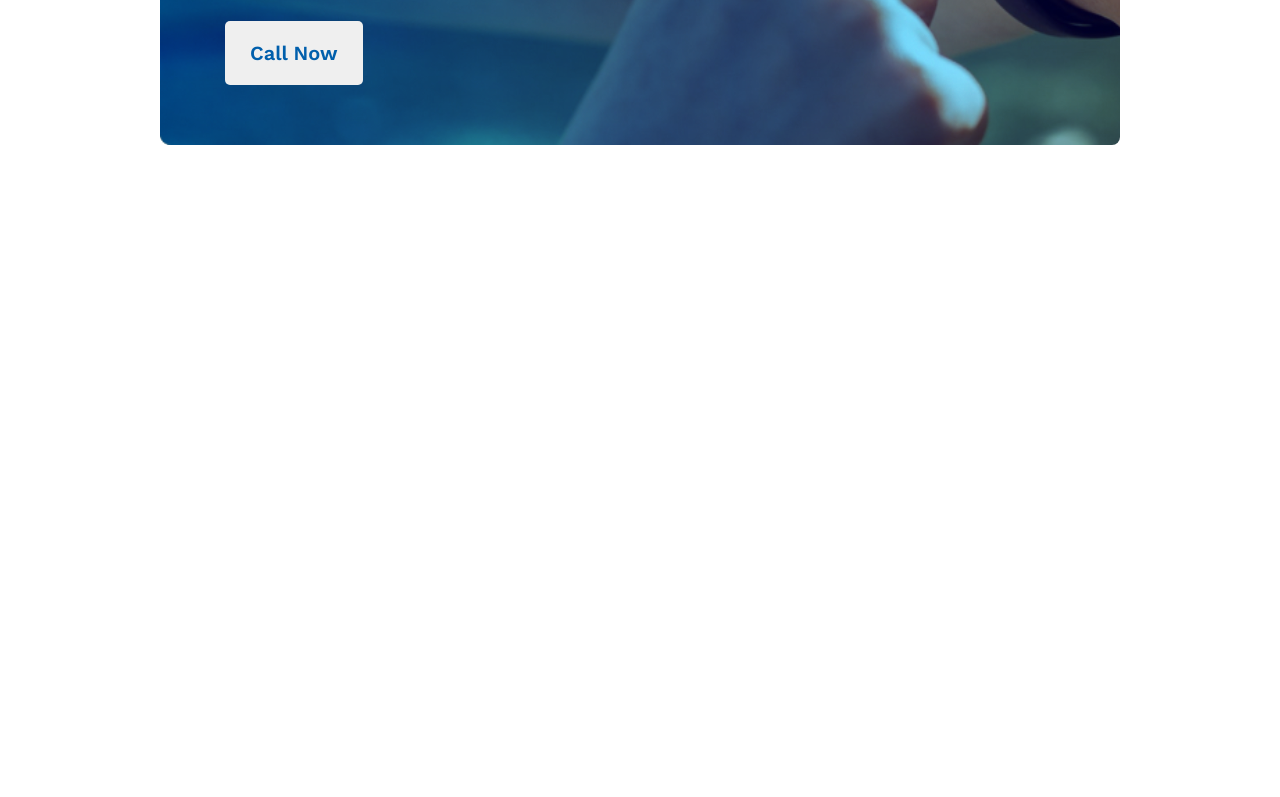
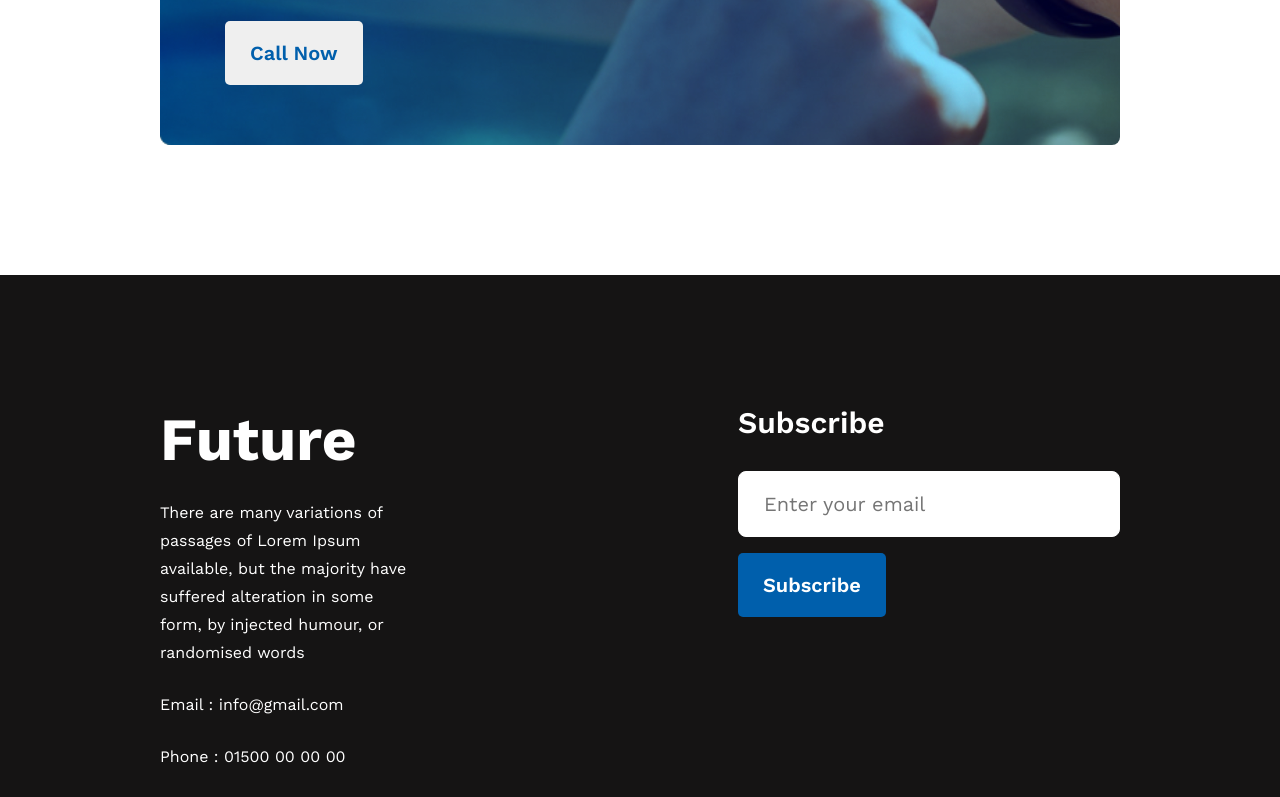
Before and after one commit to jesandante007/new-year-new-me, a plain HTML site: page index.html in a window 1280 px wide. Shown: the part 2729-3526 px from the top of the page. Before the commit the page ends 3004 px from the top, so only its background shows below. Drawn offline with nearby package versions, Linux system fonts and the light colour scheme.

Commit message:
footer completed

```diff
--- a/index.html
+++ b/index.html
@@ -11,7 +11,13 @@
       href="https://fonts.googleapis.com/css2?family=Work+Sans:wght@400;600;700&display=swap"
       rel="stylesheet"
     />
-    <link rel="stylesheet" href="https://cdnjs.cloudflare.com/ajax/libs/font-awesome/6.2.1/css/all.min.css" integrity="sha512-MV7K8+y+gLIBoVD59lQIYicR65iaqukzvf/nwasF0nqhPay5w/9lJmVM2hMDcnK1OnMGCdVK+iQrJ7lzPJQd1w==" crossorigin="anonymous" referrerpolicy="no-referrer" />
+    <link
+      rel="stylesheet"
+      href="https://cdnjs.cloudflare.com/ajax/libs/font-awesome/6.2.1/css/all.min.css"
+      integrity="sha512-MV7K8+y+gLIBoVD59lQIYicR65iaqukzvf/nwasF0nqhPay5w/9lJmVM2hMDcnK1OnMGCdVK+iQrJ7lzPJQd1w=="
+      crossorigin="anonymous"
+      referrerpolicy="no-referrer"
+    />
     <link rel="stylesheet" href="styles/new-year-new-me.css" />
   </head>
   <body>
@@ -33,19 +39,33 @@
       <!-- ---------------------my-failure section------------------- -->
       <section class="my-failure">
         <div class="container">
-          <img src="images/person.png" alt="" height="900"/>
+          <img src="images/person.png" alt="" height="900" />
           <div class="my-failure-info">
             <h2 class="my-failure-title">My failures of previous year</h2>
-            <p class="my-failure-description">Contrary to popular belief, Lorem Ipsum is not
-                simply random text. It has roots in a piece of
-                classical Latin literature from 45 BC, making it over
-                2000 years old. Richard McClintock.</p>
+            <p class="my-failure-description">
+              Contrary to popular belief, Lorem Ipsum is not simply random text.
+              It has roots in a piece of classical Latin literature from 45 BC,
+              making it over 2000 years old. Richard McClintock.
+            </p>
             <ul>
-                <li><i class="fa-solid fa-check"></i> Contrary to popular belief, is not simply.</li>
-                <li><i class="fa-solid fa-check"></i> Contrary to popular belief.</li>
-                <li><i class="fa-solid fa-check"></i> Contrary to popular belief, is not simply.</li>
-                <li><i class="fa-solid fa-check"></i> Contrary to popular, is not simply.</li>
-                <li><i class="fa-solid fa-check"></i> Contrary to popular simply.</li>
+              <li>
+                <i class="fa-solid fa-check"></i> Contrary to popular belief, is
+                not simply.
+              </li>
+              <li>
+                <i class="fa-solid fa-check"></i> Contrary to popular belief.
+              </li>
+              <li>
+                <i class="fa-solid fa-check"></i> Contrary to popular belief, is
+                not simply.
+              </li>
+              <li>
+                <i class="fa-solid fa-check"></i> Contrary to popular, is not
+                simply.
+              </li>
+              <li>
+                <i class="fa-solid fa-check"></i> Contrary to popular simply.
+              </li>
             </ul>
           </div>
         </div>
@@ -56,22 +76,22 @@
           <h2 class="my-plan-title">My Plan</h2>
           <div class="plan-items">
             <div class="item">
-                    <img src="images/icons/web.png" alt="">
+              <img src="images/icons/web.png" alt="" />
               <h3 class="title">Web Development</h3>
               <p class="description">I want to start</p>
             </div>
             <div class="item">
-                    <img src="images/icons/js.png" alt="">
+              <img src="images/icons/js.png" alt="" />
               <h3 class="title">Javascript</h3>
               <p class="description">I want to learn</p>
             </div>
             <div class="item">
-                    <img src="images/icons/smoke.png" alt="">
+              <img src="images/icons/smoke.png" alt="" />
               <h3 class="title">Smoking Habit</h3>
               <p class="description">I want to end</p>
             </div>
             <div class="item">
-                    <img src="images/icons/ecom.png" alt="">
+              <img src="images/icons/ecom.png" alt="" />
               <h3 class="title">ecommerce</h3>
               <p class="description">I want to develop</p>
             </div>
@@ -86,7 +106,28 @@
     </main>
     <!-- -------------------------footer------------------------------ -->
     <footer>
-
+      <div class="contact container">
+        <div class="links">
+          <h2>Future</h2>
+          <p>
+            There are many variations of passages of Lorem Ipsum available, but
+            the majority have suffered alteration in some form, by injected
+            humour, or randomised words
+          </p>
+          <p class="email">Email : info@gmail.com</p>
+          <p>Phone : 01500 00 00 00</p>
+          <img src="images/icons/fb.png" alt="" />
+          <img src="images/icons/twitter.png" alt="" />
+          <img src="images/icons/youtube.png" alt="" />
+        </div>
+        <div class="subscribe">
+          <form>
+            <header>Subscribe</header>
+            <input type="email" name="" id="" placeholder="Enter your email"/>
+            <input class="btn-primary" type="submit" value="Subscribe" />
+          </form>
+        </div>
+      </div>
     </footer>
   </body>
 </html>
--- a/styles/new-year-new-me.css
+++ b/styles/new-year-new-me.css
@@ -17,6 +17,14 @@
   padding: 20px 25px;
   border-radius: 5px;
   border: none;
+}
+.my-failure-title,
+.my-plan-title, .mindset-title, .links h2 {
+  font-weight: 700;
+  font-size: 60px;
+  line-height: 70px;
+  margin-bottom: 24px;
+  color: #151414;
 }
 
 /* --------------------banner styles-------------------- */
@@ -60,14 +68,6 @@
 }
 .my-failure-info {
   width: ;
-}
-.my-failure-title,
-.my-plan-title, .mindset-title {
-  font-weight: 700;
-  font-size: 60px;
-  line-height: 70px;
-  margin-bottom: 24px;
-  color: #151414;
 }
 .my-failure-description {
   line-height: 26px;
@@ -121,3 +121,47 @@
     color: white;
     width: 52%;
 }
+
+/* --------------------footer styles-------------------- */
+footer{
+    background-color: #151414;
+    color: white;
+    padding: 130px 0;
+}
+.contact{
+    display: flex;
+    justify-content: space-between;
+    gap: 330px;
+}
+.links h2{
+    color: white;
+}
+.links p{
+    line-height: 28px;
+}
+.email{
+    margin: 24px 0;
+}
+footer img{
+    margin: 32px 17px 0 0;
+}
+header{
+    font-weight: 600;
+    font-size: 30px;
+    margin-bottom: 31px;
+}
+input[type="email"]{
+    width: 330px;
+    padding: 20px 25px;
+    border: 1px solid white;
+    border-radius: 8px;
+    margin-bottom: 16px;
+    font-size: 20px;
+}
+input[type="email"]:focus{
+    outline-color: #005fac;
+}
+input[type="submit"]{
+    color: white;
+    background-color: #005fac;
+}
```
Lines whose indentation alone changed are shown as unchanged.
